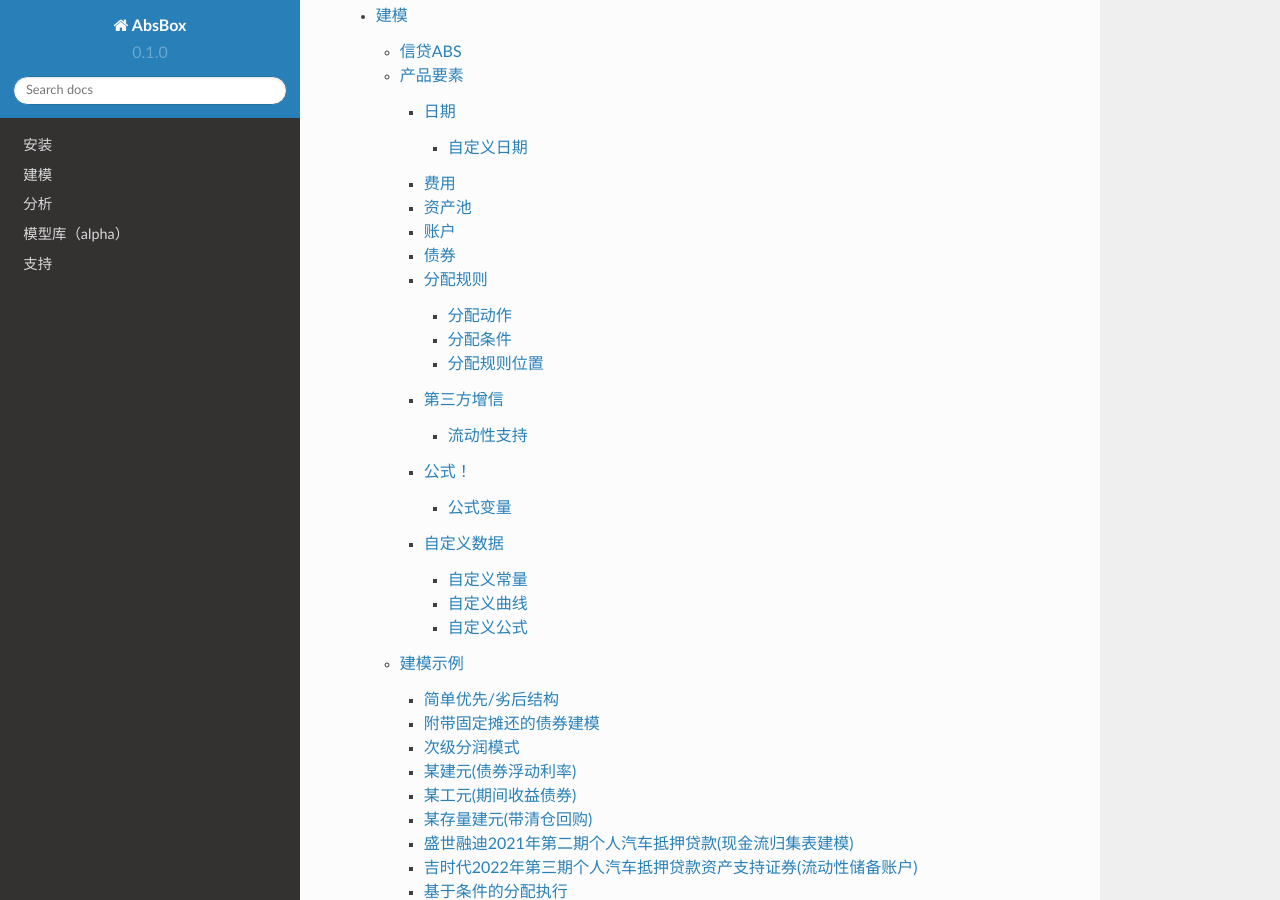
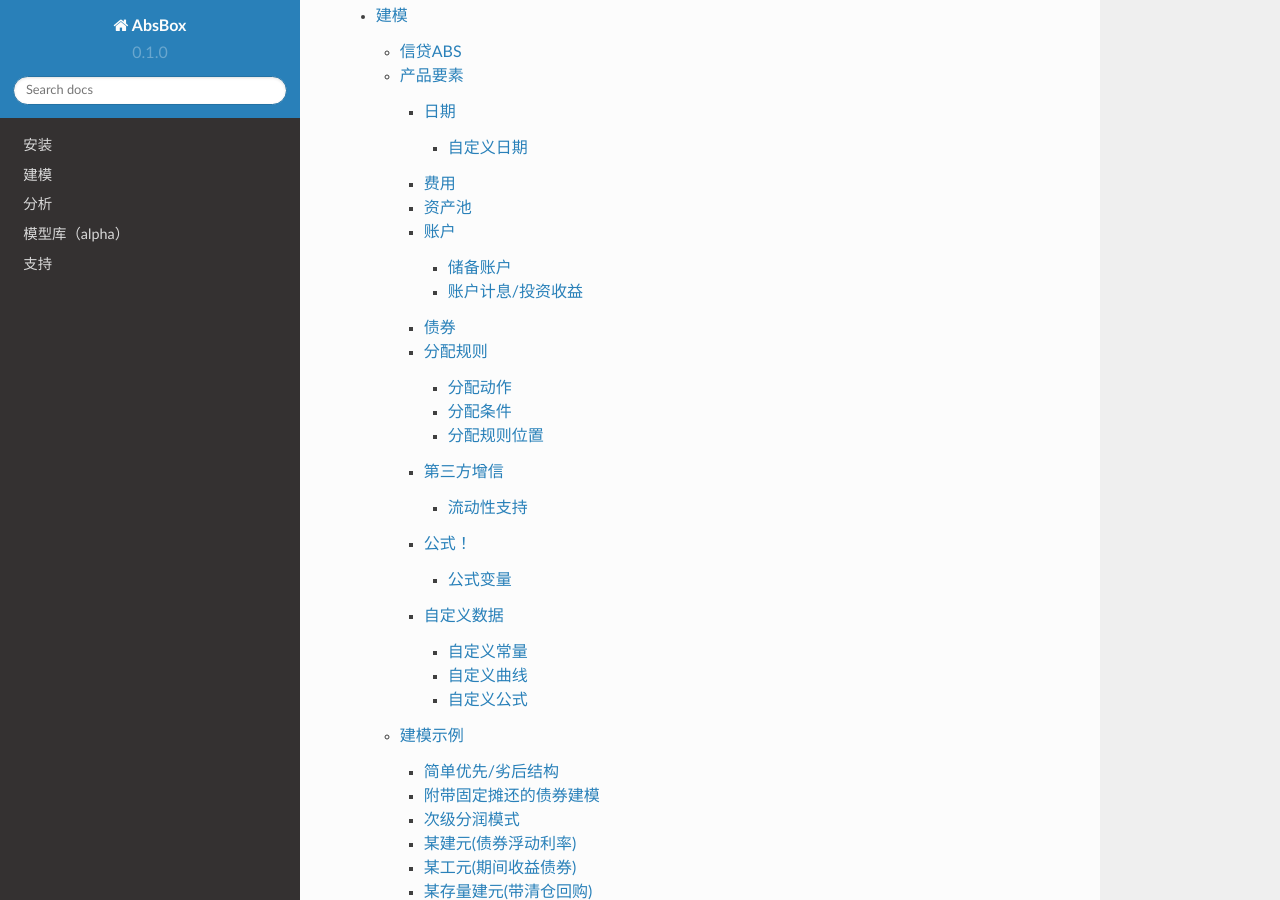
Before and after one commit to yellowbean/pyabs-doc, a Sphinx documentation site: the page built from docs/source/index.rst, in a window 1280 px wide and 900 px high, scrolled down 800 px. Built offline with Sphinx 7.4.7 and the Read the Docs theme 2.0.0, drawn with Linux system fonts in a browser that asks for light colours.

Commit message:
update reinvestment account doc

```diff
--- a/docs/source/建模.rst
+++ b/docs/source/建模.rst
@@ -126,6 +126,9 @@
   (("本金分账户",{"余额":0})
    ,("收入分账户",{"余额":0}))
 
+储备账户
+^^^^
+
 另外一种为 ``储备账户`` ，该类账户存在一个目标储备金额,其设置可以通过 ``账户属性`` 进行建模
 
 目标储备金额: 有多种设置方式，例如
@@ -156,6 +159,20 @@
                                        ,("当期未付债券利息",["A1"])
                                        ,("当期未付费用",['增值税'])]
                                    ,1.0]}})
+账户计息/投资收益
+^^^^
+
+通过 ``计息`` 关键字描述账户的活期利息或者投资收益。
+
+.. code-block:: python
+
+    (("账户01",{"余额":100,
+               "计息":
+                  {"周期":"月末"
+                  ,"利率":0.03
+                  ,"最近结息日":"2021-06-15"}})
+
+
 债券
 ----
 
```
